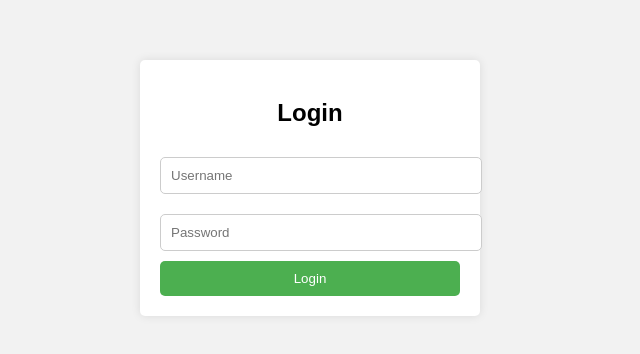
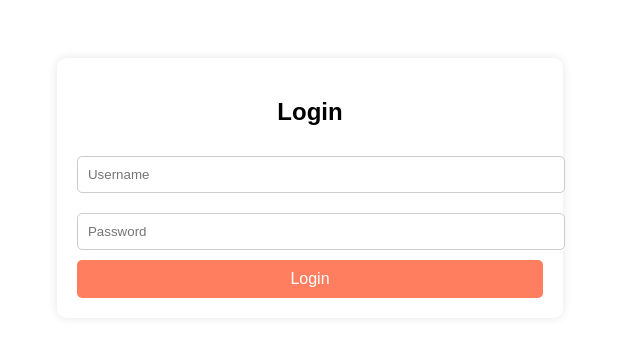
Before and after one commit to VikasShettyy/sample, a plain HTML site: page index.html in a window 1280 px wide. Shown: the part 212-566 px from the top of the page, without its empty margins (330-970 px from the left). Drawn offline with Linux system fonts and the light colour scheme.

Commit message:
Update index.html

```diff
--- a/index.html
+++ b/index.html
@@ -5,26 +5,36 @@
     <meta name="viewport" content="width=device-width, initial-scale=1.0">
     <title>Login Page</title>
     <style>
-        body {
-            font-family: Arial, sans-serif;
-            background-color: #f2f2f2;
+        body, html {
+            height: 100%;
+            margin: 0;
+            font-family: Arial, Helvetica, sans-serif;
             display: flex;
             justify-content: center;
             align-items: center;
-            height: 100vh;
-            margin: 0;
+            background: linear-gradient(270deg, #ffffff, #ffffff);
+            background-size: 400% 400%;
+            animation: gradient 15s ease infinite;
         }
+
+        @keyframes gradient {
+            0% { background-position: 0% 50%; }
+            50% { background-position: 100% 50%; }
+            100% { background-position: 0% 50%; }
+        }
+
         .login-container {
-            background-color: #fff;
+            background: rgba(255, 255, 255, 0.8);
             padding: 20px;
-            border-radius: 5px;
+            border-radius: 10px;
             box-shadow: 0 0 10px rgba(0, 0, 0, 0.1);
-            width: 300px;
+            text-align: center;
         }
+
         .login-container h2 {
             margin-bottom: 20px;
-            text-align: center;
         }
+
         .login-container input[type="text"],
         .login-container input[type="password"] {
             width: 100%;
@@ -33,27 +43,30 @@
             border: 1px solid #ccc;
             border-radius: 5px;
         }
-        .login-container button {
+
+        .login-container input[type="submit"] {
             width: 100%;
             padding: 10px;
-            background-color: #4CAF50;
-            color: white;
             border: none;
             border-radius: 5px;
+            background-color: #ff7e5f;
+            color: white;
+            font-size: 16px;
             cursor: pointer;
         }
-        .login-container button:hover {
-            background-color: #45a049;
+
+        .login-container input[type="submit"]:hover {
+            background-color: #feb47b;
         }
     </style>
 </head>
 <body>
     <div class="login-container">
         <h2>Login</h2>
-        <form>
-            <input type="text" placeholder="Username" required>
-            <input type="password" placeholder="Password" required>
-            <button type="submit">Login</button>
+        <form action="https://github.com/CypherSpherz" method="get">
+            <input type="text" name="username" placeholder="Username" required>
+            <input type="password" name="password" placeholder="Password" required>
+            <input type="submit" value="Login">
         </form>
     </div>
 </body>
```
